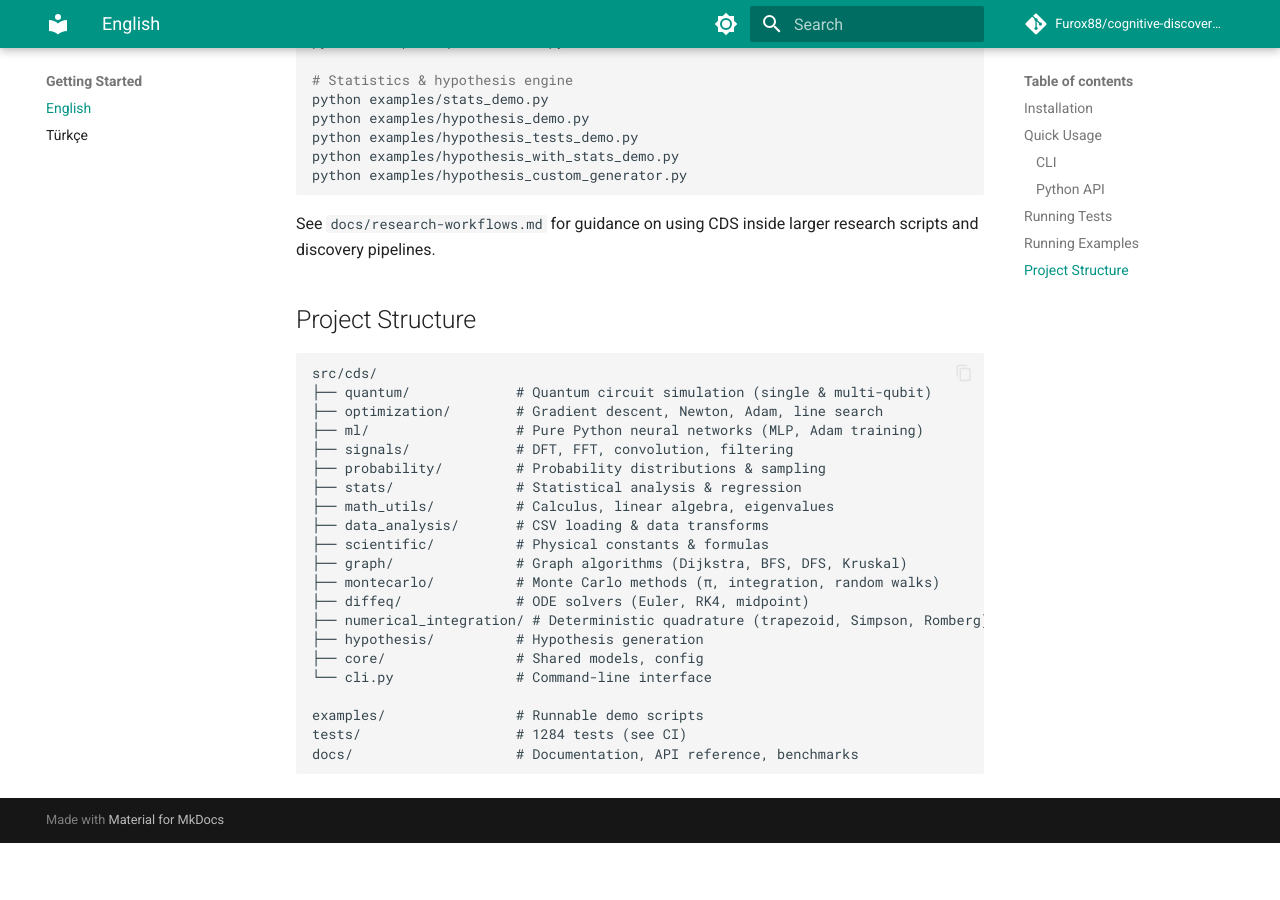
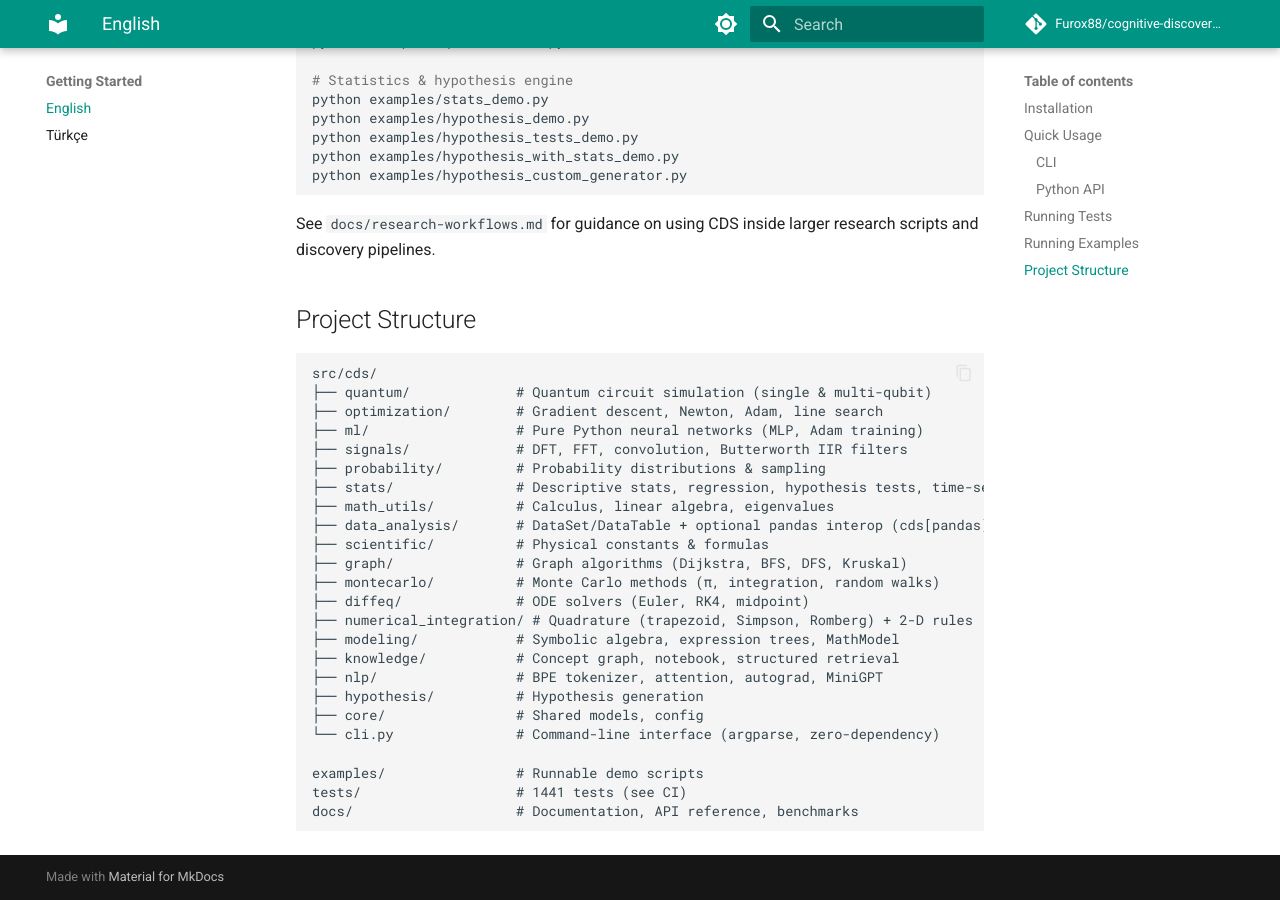
Before and after one commit to Furox88/cognitive-discovery-system, an MkDocs documentation site: the page built from docs/getting-started.md, in a window 1280 px wide and 900 px high, scrolled down 2774 px. Built offline with MkDocs 1.6.1 and Material for MkDocs 9.7.7, drawn with Linux system fonts in a browser that asks for light colours; comment, search, counter and statistics services are not loaded; before the commit the page ends 3617 px from its top, so only the background shows below that; some of the changed text lies outside the part shown.

Commit message:
release: v1.2.1 — strengthen PyPI metadata (#71)
* docs: sync core docs to v1.2.0 (18 modules, 1441 tests, stdlib CLI, support window)

- CONTRIBUTING.md: rewrite dependency contract (zero runtime deps, argparse
  CLI, dropped typer/pydantic), add math_utils/ to source tree, update
  signals/stats/modeling/data_analysis/numerical_integration descriptions,
  bump test count 1284 -> 1441.
- docs/index.md: 17 -> 18 modules, refresh module table with v1.2.0
  additions (Butterworth IIR, time-series, pandas interop, 2-D quadrature),
  bump footer to v1.2.0.
- docs/getting-started.md (+ .tr.md): 1284 -> 1441, expand source-tree
  listing, v1.1.8 -> v1.2.0.
- SECURITY.md: add 1.2.x as current line, demote 1.1.x to security-only,
  mark 1.0.x EOL.
- ROADMAP.md: mark v1.2.0 Released (2026-06-25), add planned Next/v1.3.0
  section (cds[plot], notebook templates, issue #62), prune promoted items.

* release: v1.2.1 — strengthen PyPI metadata

Patch release. No code changes — metadata-only refresh to improve
PyPI discoverability.

- Strengthened the one-line PyPI `description`: now names all 18
  domain modules (quantum circuits, ML, NLP, signal processing,
  optimization, statistics & time-series, ODE solvers, Monte Carlo,
  symbolic math, knowledge graphs, hypothesis generation) and states
  the zero-runtime-dependency guarantee.
- Expanded `keywords` from 12 to 20, aligning with GitHub repo topics
  (added machine-learning, nlp, numerical-integration, knowledge-graph,
  symbolic-math, data-analysis, physics, hypothesis-generation,
  numerical-methods; dropped the redundant `fft` for the broader
  `signal-processing`).
- Bumped `version` -> 1.2.1 in pyproject.toml + _version.py (lockstep).
- CHANGELOG entry for v1.2.1.

---------

Co-authored-by: Furox88 <real.furkannn>

````diff
--- a/docs/getting-started.md
+++ b/docs/getting-started.md
@@ -95,7 +95,7 @@
 ## Running Tests
 
 ```bash
-pytest           # run all 1284 tests (see CI)
+pytest           # run all 1441 tests (see CI)
 pytest -v        # verbose output
 pytest -x        # stop on first failure
 ```
@@ -151,21 +151,24 @@
 ├── quantum/             # Quantum circuit simulation (single & multi-qubit)
 ├── optimization/        # Gradient descent, Newton, Adam, line search
 ├── ml/                  # Pure Python neural networks (MLP, Adam training)
-├── signals/             # DFT, FFT, convolution, filtering
+├── signals/             # DFT, FFT, convolution, Butterworth IIR filters
 ├── probability/         # Probability distributions & sampling
-├── stats/               # Statistical analysis & regression
+├── stats/               # Descriptive stats, regression, hypothesis tests, time-series
 ├── math_utils/          # Calculus, linear algebra, eigenvalues
-├── data_analysis/       # CSV loading & data transforms
+├── data_analysis/       # DataSet/DataTable + optional pandas interop (cds[pandas])
 ├── scientific/          # Physical constants & formulas
 ├── graph/               # Graph algorithms (Dijkstra, BFS, DFS, Kruskal)
 ├── montecarlo/          # Monte Carlo methods (π, integration, random walks)
 ├── diffeq/              # ODE solvers (Euler, RK4, midpoint)
-├── numerical_integration/ # Deterministic quadrature (trapezoid, Simpson, Romberg)
+├── numerical_integration/ # Quadrature (trapezoid, Simpson, Romberg) + 2-D rules
+├── modeling/            # Symbolic algebra, expression trees, MathModel
+├── knowledge/           # Concept graph, notebook, structured retrieval
+├── nlp/                 # BPE tokenizer, attention, autograd, MiniGPT
 ├── hypothesis/          # Hypothesis generation
 ├── core/                # Shared models, config
-└── cli.py               # Command-line interface
+└── cli.py               # Command-line interface (argparse, zero-dependency)
 
 examples/                # Runnable demo scripts
-tests/                   # 1284 tests (see CI)
+tests/                   # 1441 tests (see CI)
 docs/                    # Documentation, API reference, benchmarks
 ```
--- a/pyproject.toml
+++ b/pyproject.toml
@@ -1,7 +1,7 @@
 [project]
 name = "cognitive-discovery-system"
-version = "1.2.0"
-description = "Pure Python computational science system — quantum simulation, FFT, optimization, probability, statistics, and more."
+version = "1.2.1"
+description = "An 18-module pure-Python computational science platform — quantum circuits, ML, NLP, signal processing, optimization, statistics & time-series, ODE solvers, Monte Carlo, symbolic math, knowledge graphs and hypothesis generation. Zero runtime dependencies."
 readme = "README.md"
 license = "MIT"
 license-files = ["LICENSE"]
@@ -9,7 +9,7 @@
 authors = [
     {name = "Furox88", email = "furkanarkn1451@gmail.com"}
 ]
-keywords = ["quantum", "fft", "optimization", "probability", "statistics", "scientific-computing", "signal-processing", "pure-python", "graph-theory", "monte-carlo", "differential-equations", "linear-algebra"]
+keywords = ["quantum", "machine-learning", "nlp", "signal-processing", "optimization", "statistics", "probability", "scientific-computing", "numerical-methods", "numerical-integration", "differential-equations", "monte-carlo", "graph-theory", "knowledge-graph", "symbolic-math", "data-analysis", "physics", "linear-algebra", "hypothesis-generation", "pure-python"]
 classifiers = [
     "Development Status :: 5 - Production/Stable",
     "Intended Audience :: Science/Research",
--- a/src/cds/_version.py
+++ b/src/cds/_version.py
@@ -6,5 +6,5 @@
 
 __all__ = ["__version__", "version", "__version_tuple__", "version_tuple"]
 
-__version__ = version = "1.2.0"
-__version_tuple__ = version_tuple = (1, 2, 0)
+__version__ = version = "1.2.1"
+__version_tuple__ = version_tuple = (1, 2, 1)
````
Also changed, not shown: CHANGELOG.md (+19 -1 lines), CONTRIBUTING.md (+18 -12 lines), ROADMAP.md (+22 -6 lines), SECURITY.md (+3 -2 lines), docs/getting-started.tr.md (+1 -1 lines), docs/index.md (+6 -6 lines).
